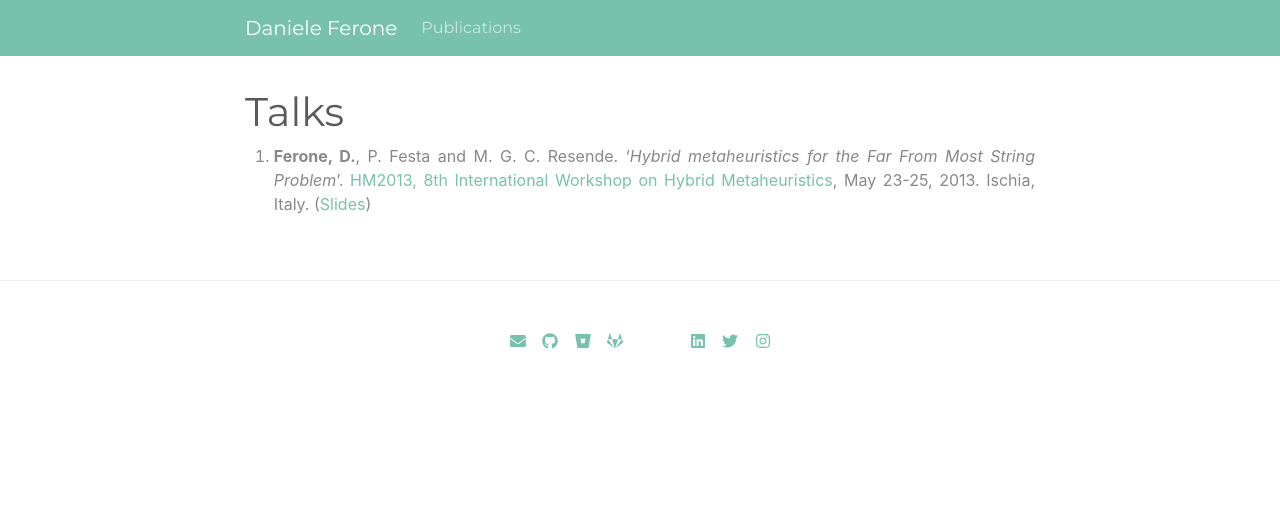
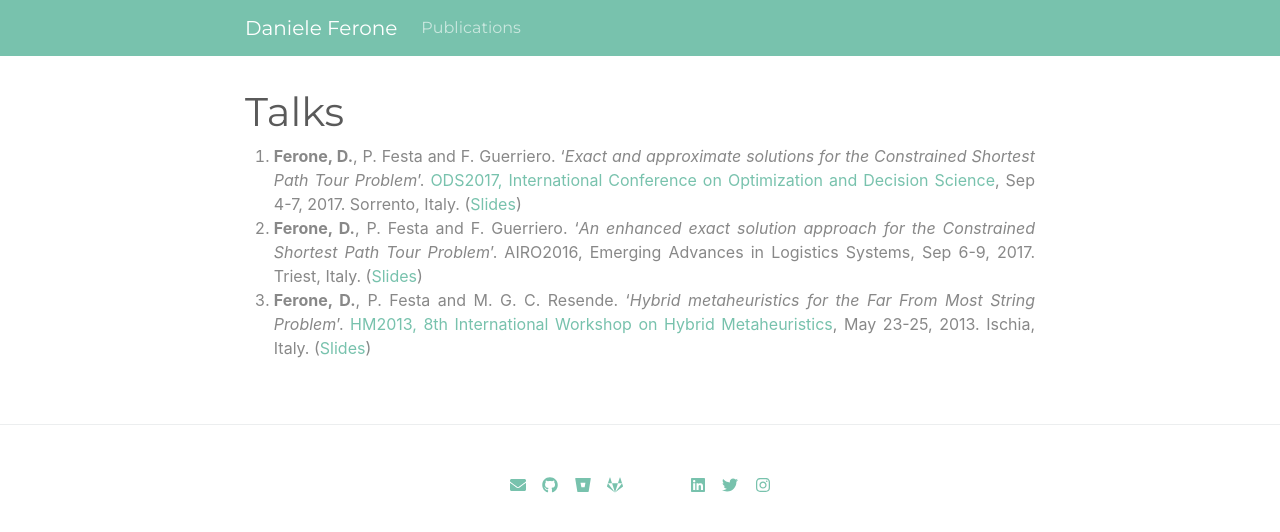
Before and after one commit to fdaniele85/fdaniele85.github.io, a Jekyll site: the page built from pages/talks.html, in a window 1280 px wide. Shown: the top 532 px of the page. Built offline with Jekyll 4.4.1, drawn with Linux system fonts in a browser that asks for light colours; nearby versions of some CDN libraries; a style sheet for code colours, icons or effects is not loaded.

Commit message:
Aggiunge talks

```diff
--- a/pages/talks.html
+++ b/pages/talks.html
@@ -5,6 +5,8 @@ title: Talks
 
 <div class="text-justify publications">
 	<ol>
+		<li><strong>Ferone, D.</strong>, P. Festa and F. Guerriero. ‘<em>Exact and approximate solutions for the Constrained Shortest Path Tour Problem</em>’. <a href="http://www.airoconference.it/ods2017/">ODS2017, International Conference on Optimization and Decision Science</a>, Sep 4-7, 2017. Sorrento, Italy. (<a href="/papers/ODS2017.pdf">Slides</a>)</li>
+		<li><strong>Ferone, D.</strong>, P. Festa and F. Guerriero. ‘<em>An enhanced exact solution approach for the Constrained Shortest Path Tour Problem</em>’. AIRO2016, Emerging Advances in Logistics Systems, Sep 6-9, 2017. Triest, Italy. (<a href="/papers/AIRO2016.pdf">Slides</a>)</li>
 		<li><strong>Ferone, D.</strong>, P. Festa and M. G. C. Resende. ‘<em>Hybrid metaheuristics for the Far From Most String Problem</em>’. <a href="http://www.hm2013.unina.it">HM2013, 8th International Workshop on Hybrid Metaheuristics</a>, May 23-25, 2013. Ischia, Italy. (<a href="/papers/HM2013.pdf">Slides</a>)</li>
 	</ol>
 </div>
```
Also changed, not shown: 2 other files.
